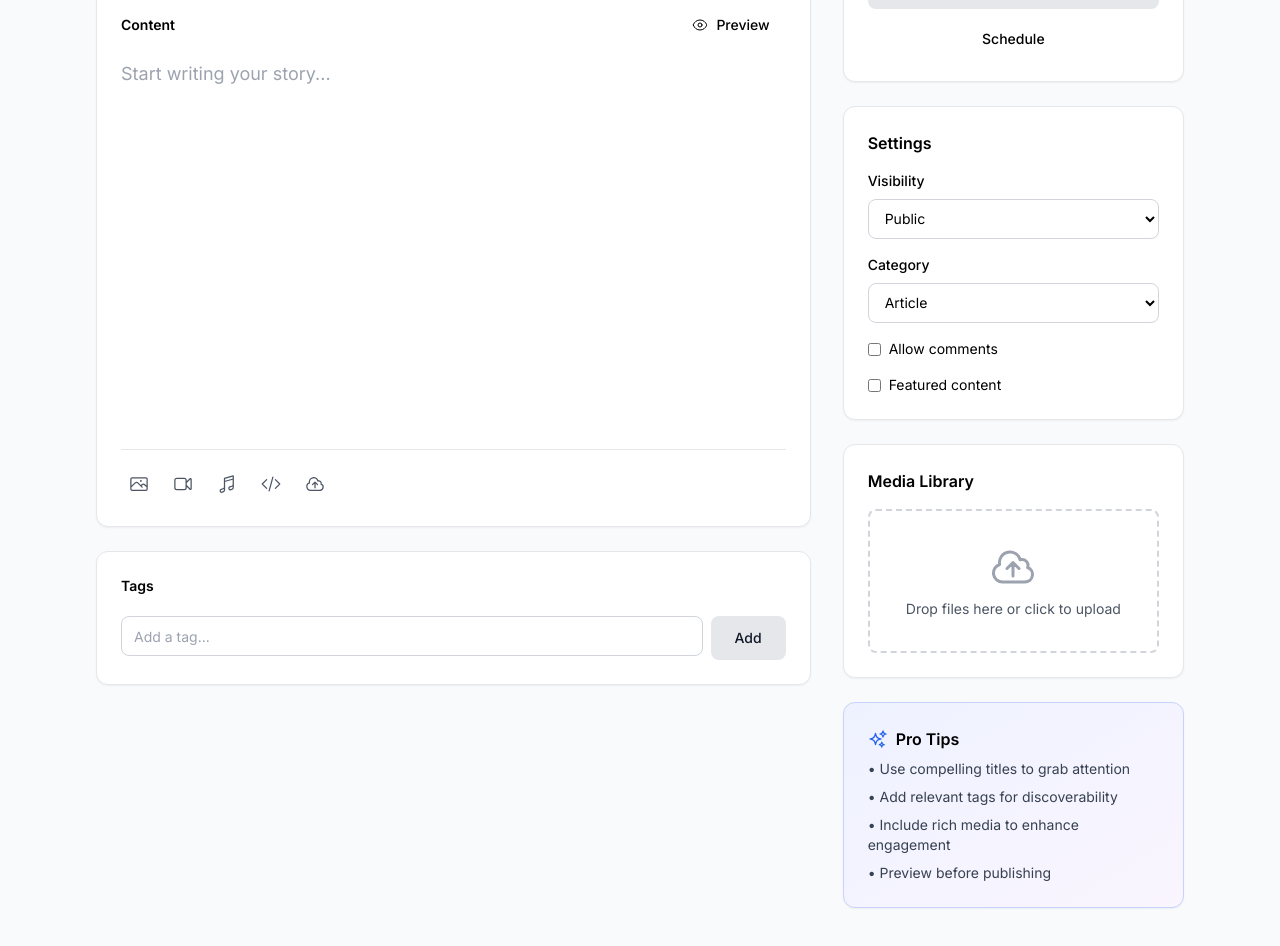
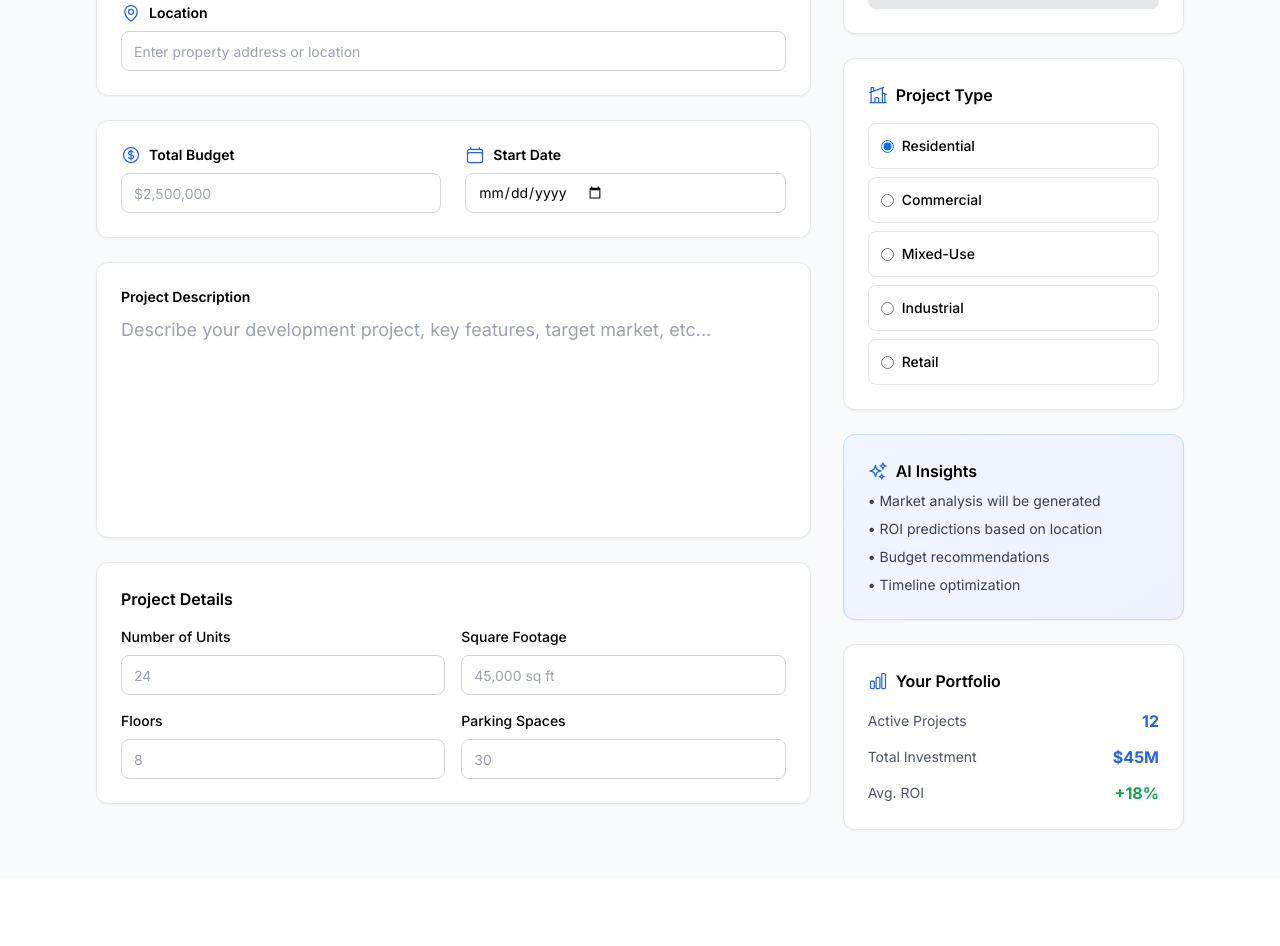
Before and after one commit to mluk132/finance, a Next.js app: page /create in a window 1280 px wide. Shown: the part 360-1306 px from the top of the page. After the commit the page ends 1238 px from the top, so only its background shows below. Built offline with nearby package versions, Linux system fonts and the light colour scheme.

Commit message:
feat: Rewrite Create page for real estate project creation instead of generic content

```diff
--- a/app/create/page.tsx
+++ b/app/create/page.tsx
@@ -5,32 +5,21 @@ import Link from 'next/link'
 import {
   BuildingOffice2Icon,
   SparklesIcon,
-  PhotoIcon,
-  VideoCameraIcon,
-  MusicalNoteIcon,
-  CodeBracketIcon,
-  EyeIcon,
-  CloudArrowUpIcon,
+  MapPinIcon,
+  CurrencyDollarIcon,
+  CalendarIcon,
+  HomeModernIcon,
+  ChartBarIcon,
   DocumentTextIcon
 } from '@heroicons/react/24/outline'
 
 export default function CreatePage() {
-  const [title, setTitle] = useState('')
-  const [content, setContent] = useState('')
-  const [tags, setTags] = useState<string[]>([])
-  const [tagInput, setTagInput] = useState('')
-  const [preview, setPreview] = useState(false)
-
-  const addTag = () => {
-    if (tagInput && !tags.includes(tagInput)) {
-      setTags([...tags, tagInput])
-      setTagInput('')
-    }
-  }
-
-  const removeTag = (tagToRemove: string) => {
-    setTags(tags.filter(tag => tag !== tagToRemove))
-  }
+  const [projectName, setProjectName] = useState('')
+  const [location, setLocation] = useState('')
+  const [budget, setBudget] = useState('')
+  const [description, setDescription] = useState('')
+  const [projectType, setProjectType] = useState('residential')
+  const [startDate, setStartDate] = useState('')
 
   return (
     <div className="min-h-screen bg-gray-50">
@@ -45,11 +34,11 @@ export default function CreatePage() {
               </span>
             </Link>
             <div className="hidden md:flex items-center space-x-8">
-              <Link href="/feed" className="text-gray-700 hover:text-blue-600 transition-colors">
-                Feed
+              <Link href="/projects" className="text-gray-700 hover:text-blue-600 transition-colors">
+                Projects
               </Link>
               <Link href="/create" className="text-blue-600 font-semibold">
-                Create
+                New Project
               </Link>
               <Link href="/analytics" className="text-gray-700 hover:text-blue-600 transition-colors">
                 Analytics
@@ -64,183 +53,178 @@ export default function CreatePage() {
         <div className="container-custom max-w-6xl">
           {/* Header */}
           <div className="mb-8">
-            <h1 className="text-4xl font-bold mb-2">Create Content</h1>
-            <p className="text-gray-600 text-lg">Craft your story with rich hypermedia elements</p>
+            <h1 className="text-4xl font-bold mb-2">Create New Development Project</h1>
+            <p className="text-gray-600 text-lg">Track your real estate development from start to finish</p>
           </div>
 
           <div className="grid lg:grid-cols-3 gap-8">
-            {/* Editor */}
+            {/* Main Form */}
             <div className="lg:col-span-2 space-y-6">
-              {/* Title */}
+              {/* Project Name */}
               <div className="card p-6">
-                <label className="block text-sm font-semibold mb-2">Title</label>
+                <label className="block text-sm font-semibold mb-2">Project Name</label>
                 <input
                   type="text"
-                  value={title}
-                  onChange={(e) => setTitle(e.target.value)}
-                  placeholder="Enter your title..."
-                  className="w-full text-3xl font-bold border-none focus:ring-0 focus:outline-none placeholder:text-gray-300"
+                  value={projectName}
+                  onChange={(e) => setProjectName(e.target.value)}
+                  placeholder="e.g., Downtown Tower Residences"
+                  className="w-full text-2xl font-bold border-none focus:ring-0 focus:outline-none placeholder:text-gray-300"
                 />
               </div>
 
-              {/* Content Editor */}
+              {/* Location */}
               <div className="card p-6">
-                <div className="flex items-center justify-between mb-4">
-                  <label className="text-sm font-semibold">Content</label>
-                  <div className="flex gap-2">
-                    <button
-                      onClick={() => setPreview(!preview)}
-                      className="btn btn-ghost text-sm flex items-center gap-2"
-                    >
-                      <EyeIcon className="h-4 w-4" />
-                      {preview ? 'Edit' : 'Preview'}
-                    </button>
+                <label className="block text-sm font-semibold mb-2 flex items-center gap-2">
+                  <MapPinIcon className="h-5 w-5 text-blue-600" />
+                  Location
+                </label>
+                <input
+                  type="text"
+                  value={location}
+                  onChange={(e) => setLocation(e.target.value)}
+                  placeholder="Enter property address or location"
+                  className="w-full input"
+                />
+              </div>
+
+              {/* Budget & Timeline */}
+              <div className="card p-6">
+                <div className="grid md:grid-cols-2 gap-6">
+                  <div>
+                    <label className="block text-sm font-semibold mb-2 flex items-center gap-2">
+                      <CurrencyDollarIcon className="h-5 w-5 text-blue-600" />
+                      Total Budget
+                    </label>
+                    <input
+                      type="text"
+                      value={budget}
+                      onChange={(e) => setBudget(e.target.value)}
+                      placeholder="$2,500,000"
+                      className="w-full input"
+                    />
                   </div>
-                </div>
-
-                {!preview ? (
-                  <textarea
-                    value={content}
-                    onChange={(e) => setContent(e.target.value)}
-                    placeholder="Start writing your story..."
-                    className="w-full h-96 border-none focus:ring-0 focus:outline-none resize-none text-lg leading-relaxed"
-                  />
-                ) : (
-                  <div className="prose prose-lg max-w-none h-96 overflow-y-auto">
-                    <div className="whitespace-pre-wrap">{content || 'Nothing to preview yet...'}</div>
+                  <div>
+                    <label className="block text-sm font-semibold mb-2 flex items-center gap-2">
+                      <CalendarIcon className="h-5 w-5 text-blue-600" />
+                      Start Date
+                    </label>
+                    <input
+                      type="date"
+                      value={startDate}
+                      onChange={(e) => setStartDate(e.target.value)}
+                      className="w-full input"
+                    />
                   </div>
-                )}
-
-                {/* Toolbar */}
-                <div className="flex gap-2 pt-4 border-t border-gray-200">
-                  <button className="p-2 hover:bg-gray-100 rounded-lg transition-colors" title="Add Image">
-                    <PhotoIcon className="h-5 w-5 text-gray-600" />
-                  </button>
-                  <button className="p-2 hover:bg-gray-100 rounded-lg transition-colors" title="Add Video">
-                    <VideoCameraIcon className="h-5 w-5 text-gray-600" />
-                  </button>
-                  <button className="p-2 hover:bg-gray-100 rounded-lg transition-colors" title="Add Audio">
-                    <MusicalNoteIcon className="h-5 w-5 text-gray-600" />
-                  </button>
-                  <button className="p-2 hover:bg-gray-100 rounded-lg transition-colors" title="Embed Code">
-                    <CodeBracketIcon className="h-5 w-5 text-gray-600" />
-                  </button>
-                  <button className="p-2 hover:bg-gray-100 rounded-lg transition-colors" title="Upload File">
-                    <CloudArrowUpIcon className="h-5 w-5 text-gray-600" />
-                  </button>
                 </div>
               </div>
 
-              {/* Tags */}
+              {/* Project Description */}
               <div className="card p-6">
-                <label className="block text-sm font-semibold mb-2">Tags</label>
-                <div className="flex gap-2 mb-3 flex-wrap">
-                  {tags.map((tag) => (
-                    <span
-                      key={tag}
-                      className="px-3 py-1 bg-blue-100 text-indigo-700 rounded-full text-sm font-medium flex items-center gap-2"
-                    >
-                      #{tag}
-                      <button
-                        onClick={() => removeTag(tag)}
-                        className="hover:text-indigo-900"
-                      >
-                        ×
-                      </button>
-                    </span>
-                  ))}
-                </div>
-                <div className="flex gap-2">
-                  <input
-                    type="text"
-                    value={tagInput}
-                    onChange={(e) => setTagInput(e.target.value)}
-                    onKeyPress={(e) => e.key === 'Enter' && addTag()}
-                    placeholder="Add a tag..."
-                    className="flex-1 input"
-                  />
-                  <button onClick={addTag} className="btn btn-secondary">
-                    Add
-                  </button>
+                <label className="block text-sm font-semibold mb-2">Project Description</label>
+                <textarea
+                  value={description}
+                  onChange={(e) => setDescription(e.target.value)}
+                  placeholder="Describe your development project, key features, target market, etc..."
+                  className="w-full h-48 border-none focus:ring-0 focus:outline-none resize-none text-lg leading-relaxed"
+                />
+              </div>
+
+              {/* Project Details */}
+              <div className="card p-6">
+                <h3 className="font-semibold mb-4">Project Details</h3>
+                <div className="grid md:grid-cols-2 gap-4">
+                  <div>
+                    <label className="block text-sm font-medium mb-2">Number of Units</label>
+                    <input type="number" placeholder="24" className="w-full input" />
+                  </div>
+                  <div>
+                    <label className="block text-sm font-medium mb-2">Square Footage</label>
+                    <input type="text" placeholder="45,000 sq ft" className="w-full input" />
+                  </div>
+                  <div>
+                    <label className="block text-sm font-medium mb-2">Floors</label>
+                    <input type="number" placeholder="8" className="w-full input" />
+                  </div>
+                  <div>
+                    <label className="block text-sm font-medium mb-2">Parking Spaces</label>
+                    <input type="number" placeholder="30" className="w-full input" />
+                  </div>
                 </div>
               </div>
             </div>
 
             {/* Sidebar */}
             <div className="space-y-6">
-              {/* Publish */}
+              {/* Create Project */}
               <div className="card p-6">
-                <h3 className="font-semibold mb-4">Publish</h3>
+                <h3 className="font-semibold mb-4">Create Project</h3>
                 <div className="space-y-3">
                   <button className="w-full btn btn-primary">
-                    Publish Now
+                    Create Project
                   </button>
                   <button className="w-full btn btn-secondary">
                     Save Draft
                   </button>
-                  <button className="w-full btn btn-ghost">
-                    Schedule
-                  </button>
                 </div>
               </div>
 
-              {/* Settings */}
+              {/* Project Type */}
               <div className="card p-6">
-                <h3 className="font-semibold mb-4">Settings</h3>
-                <div className="space-y-4">
-                  <div>
-                    <label className="block text-sm font-medium mb-2">Visibility</label>
-                    <select className="w-full input">
-                      <option>Public</option>
-                      <option>Private</option>
-                      <option>Unlisted</option>
-                    </select>
-                  </div>
-                  <div>
-                    <label className="block text-sm font-medium mb-2">Category</label>
-                    <select className="w-full input">
-                      <option>Article</option>
-                      <option>Tutorial</option>
-                      <option>Story</option>
-                      <option>Review</option>
-                    </select>
-                  </div>
-                  <div>
-                    <label className="flex items-center gap-2">
-                      <input type="checkbox" className="rounded" />
-                      <span className="text-sm">Allow comments</span>
+                <h3 className="font-semibold mb-4 flex items-center gap-2">
+                  <HomeModernIcon className="h-5 w-5 text-blue-600" />
+                  Project Type
+                </h3>
+                <div className="space-y-2">
+                  {['Residential', 'Commercial', 'Mixed-Use', 'Industrial', 'Retail'].map((type) => (
+                    <label key={type} className="flex items-center gap-2 p-3 border border-gray-200 rounded-lg hover:bg-gray-50 cursor-pointer">
+                      <input
+                        type="radio"
+                        name="projectType"
+                        value={type.toLowerCase()}
+                        checked={projectType === type.toLowerCase()}
+                        onChange={(e) => setProjectType(e.target.value)}
+                        className="text-blue-600"
+                      />
+                      <span className="text-sm font-medium">{type}</span>
                     </label>
-                  </div>
-                  <div>
-                    <label className="flex items-center gap-2">
-                      <input type="checkbox" className="rounded" />
-                      <span className="text-sm">Featured content</span>
-                    </label>
-                  </div>
+                  ))}
                 </div>
               </div>
 
-              {/* Media Library */}
-              <div className="card p-6">
-                <h3 className="font-semibold mb-4">Media Library</h3>
-                <div className="border-2 border-dashed border-gray-300 rounded-lg p-8 text-center hover:border-indigo-400 transition-colors cursor-pointer">
-                  <CloudArrowUpIcon className="h-12 w-12 text-gray-400 mx-auto mb-2" />
-                  <p className="text-sm text-gray-600">Drop files here or click to upload</p>
-                </div>
+              {/* AI Insights */}
+              <div className="card p-6 bg-gradient-to-br from-blue-50 to-indigo-50 border-blue-200">
+                <h3 className="font-semibold mb-2 flex items-center gap-2">
+                  <SparklesIcon className="h-5 w-5 text-blue-600" />
+                  AI Insights
+                </h3>
+                <ul className="text-sm text-gray-700 space-y-2">
+                  <li>• Market analysis will be generated</li>
+                  <li>• ROI predictions based on location</li>
+                  <li>• Budget recommendations</li>
+                  <li>• Timeline optimization</li>
+                </ul>
               </div>
 
-              {/* Tips */}
-              <div className="card p-6 bg-gradient-to-br from-indigo-50 to-purple-50 border-indigo-200">
-                <h3 className="font-semibold mb-2 flex items-center gap-2">
-                  <SparklesIcon className="h-5 w-5 text-blue-600" />
-                  Pro Tips
+              {/* Quick Stats */}
+              <div className="card p-6">
+                <h3 className="font-semibold mb-4 flex items-center gap-2">
+                  <ChartBarIcon className="h-5 w-5 text-blue-600" />
+                  Your Portfolio
                 </h3>
-                <ul className="text-sm text-gray-700 space-y-2">
-                  <li>• Use compelling titles to grab attention</li>
-                  <li>• Add relevant tags for discoverability</li>
-                  <li>• Include rich media to enhance engagement</li>
-                  <li>• Preview before publishing</li>
-                </ul>
+                <div className="space-y-3">
+                  <div className="flex justify-between items-center">
+                    <span className="text-sm text-gray-600">Active Projects</span>
+                    <span className="font-bold text-blue-600">12</span>
+                  </div>
+                  <div className="flex justify-between items-center">
+                    <span className="text-sm text-gray-600">Total Investment</span>
+                    <span className="font-bold text-blue-600">$45M</span>
+                  </div>
+                  <div className="flex justify-between items-center">
+                    <span className="text-sm text-gray-600">Avg. ROI</span>
+                    <span className="font-bold text-green-600">+18%</span>
+                  </div>
+                </div>
               </div>
             </div>
           </div>
```
